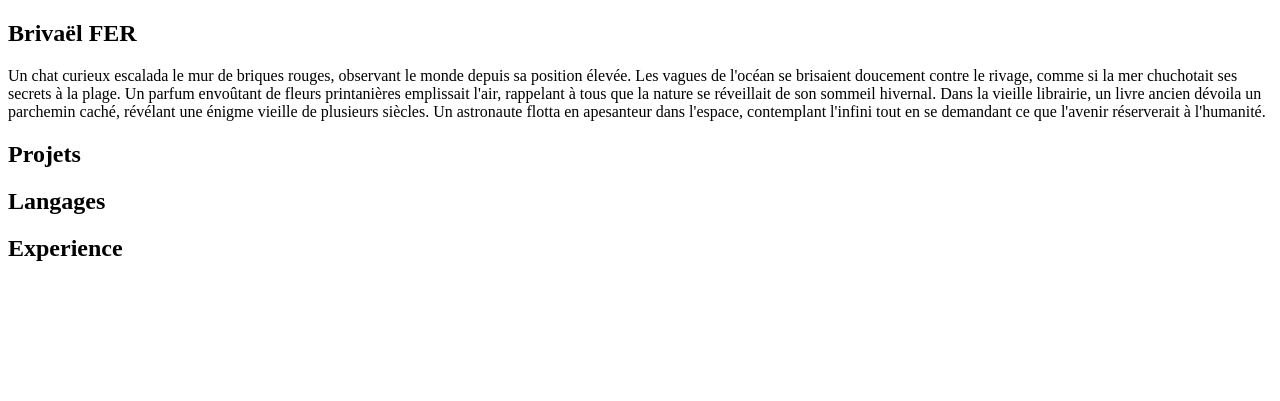
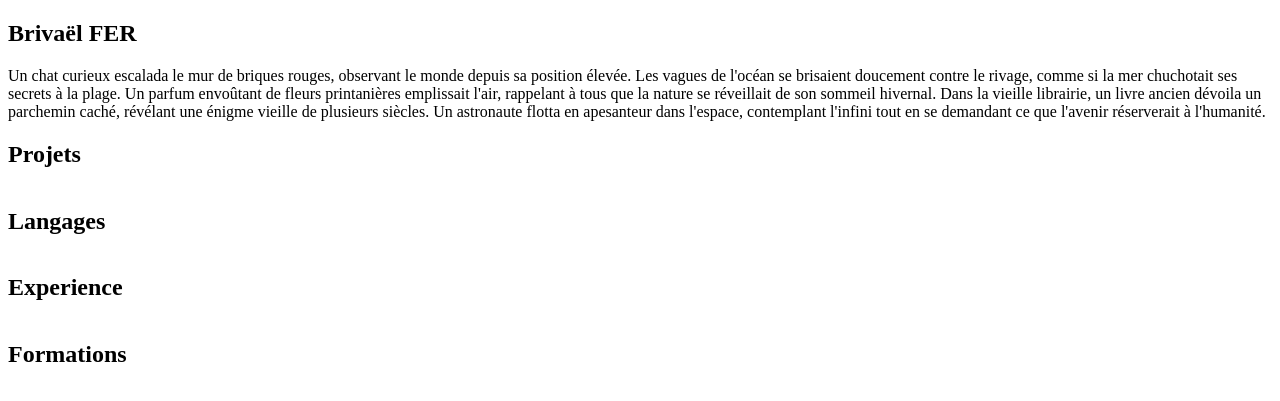
Before and after one commit to BrivaelFer/Portfolio, a PHP site: page / in a window 1280 px wide. Shown: the top 401 px of the page. Run offline with PHP 8.4, Linux system fonts and the light colour scheme; data that the repository does not hold is empty.

Commit message:
css & formation aff

```diff
--- a/DataManager.php
+++ b/DataManager.php
@@ -264,7 +264,7 @@ class DataManager
                 $row['img_projet'],
                 $this->GetProjetLang($row['id_projet']),
                 $this->GetExp($row['id_exp_projet']),
-                $this->GetFormation($row['id_form_pro'])
+                $this->GetFormation($row['id_form_projet'])
             );
         }
         return $projets;
@@ -284,17 +284,18 @@ class DataManager
             $projet['text_projet'],
             $projet['img_projet'],
             $this->GetProjetLang($projet['id_projet']),
-            $projet['id_exp_projet']
+            $this->GetExp($projet['id_exp_projet']),
+            $this->GetFormation($projet['id_form_projet'])
         );
     }
 
     private function GetOrgaFormation($idOrga)
     {
         $s = "SELECT * FROM orga_formation
-            WHERE id_orga = ?;";
+            WHERE id_orga = $idOrga;";
 
         $pre = $this->connect()->query($s);
-        $orga = $pre->execute([$idOrga])->fetch();
+        $orga = $pre->fetch();
 
         return new OrganismeFormation(
             (int)$orga['id_orga'],
@@ -312,14 +313,14 @@ class DataManager
         $pre =$this->connect()->query($s);
 
         $formations = [];
-        foreach($pre->fetch() as $key => $row)
+        foreach($pre->fetchAll() as $key => $row)
         {
             $formations[] = new Formation(
-                (int)$row['id_form'],
+                $row['id_form'],
                 $row['inti_form'],
                 $row['start_date_form'],
                 $row['end_date_form'],
-                (bool)$row['form_end'],
+                $row['form_end'],
                 $row['desc_form'],
                 $this->GetFormLang($row['id_form']),
                 $this->GetOrgaFormation($row['id_orga_form'])
--- a/ModulManager.php
+++ b/ModulManager.php
@@ -3,6 +3,7 @@
     include_once('Module/ExperienceModule.php');
     include_once('Module/LangageModul.php');
     include_once('Module/ProjetModule.php');
+    include_once('Module/FormationModule.php');
 
     class ModulManager
     {
@@ -15,8 +16,8 @@
         public function AffichageLangages()
         {
             ?>
+            <h2>Langages</h2>
             <div class = "module" id = "langageModule">
-                <h2>Langages</h2>
                 <?php
                     foreach($this->DM->GetAllLangage() as $key=>$lang)
                     {
@@ -31,7 +32,7 @@
         {
             ?>
             <h2>Projets</h2>
-            <div class = "module" id = "langageModule">
+            <div class = "module" id = "projetModule">
                 <?php
                     foreach($this->DM->GetAllProjets() as $key=>$pro)
                     {
@@ -45,7 +46,7 @@
         {
             ?>
             <h2>Experience</h2>
-            <div class = "module" id = "langageModule">
+            <div class = "module" id = "expModule">
                 <?php
                     foreach($this->DM->GetAllExp() as $key=>$exp)
                     {
@@ -58,7 +59,10 @@
         public function AffichageFromation()
         {
             ?>
-            <div>
+
+            <h2>Formations</h2>
+            <div class = "module" id = "fromationModule">
+
                 <?php
                 foreach($this->DM->GetAllFormation() as $key=>$formation)
                 {
@@ -66,7 +70,6 @@
                 }
                 ?>
             </div>
-
             <?php
         }
     }
--- a/Module/FormationModule.php
+++ b/Module/FormationModule.php
@@ -3,5 +3,22 @@ include_once(__DIR__ .'/../dataObjet/Formation.php');
 
 function HtmlFormation(Formation $fromation)
 {
-
+    ?>
+    <div class="blockFormation">
+        <h3 class="initFormtion"><?php echo $fromation->GetIntitule(); ?></h3>
+        <h4><?php echo $fromation->GetOrga()->GetNom()." ".$fromation->GetOrga()->GetVille(); ?></h4>
+        <img src="" alt="Logo <?php echo $fromation->GetOrga()->GetNom(); ?>">
+        <p class='dateFrom'>
+            Débuts: <?php echo $fromation->GetStratDate(); ?> </br>
+            Fin :
+            <?php
+                if(!$fromation->GetEnd())
+                    echo $fromation->GetEndDate();
+                else
+                    echo '(en cours)';
+            ?>
+        </p>
+        <p><?php echo $fromation->GetDesc() ?></p>
+    </div>
+    <?php
 }
--- a/index.php
+++ b/index.php
@@ -30,6 +30,7 @@
             $modulManager->AffichageProjet();
             $modulManager->AffichageLangages();
             $modulManager->AffichageExperience();
+            $modulManager->AffichageFromation();
         ?>
     </body>
 </html>
--- a/rsc/css/mainStyle.css
+++ b/rsc/css/mainStyle.css
@@ -1,7 +1,29 @@
+/*Balise*/
 
+/*Class*/
 .tinyImg{
     width: 30px;
 }
 .logoLang{
-    width: 100px;
+    width: 80px;
 }
+.module{
+    display: flex;
+}
+.blockLangage{
+    padding: auto;
+    flex: 0 0 20%;
+    min-height: 135px;
+    margin: 20px;
+}
+.blockLangage h3{
+    margin: 0;
+    text-align: center;
+}
+
+/*ID*/
+#langageModule{
+    flex-direction: row;
+    flex-wrap: wrap;
+    justify-content: space-around;
+}
```
